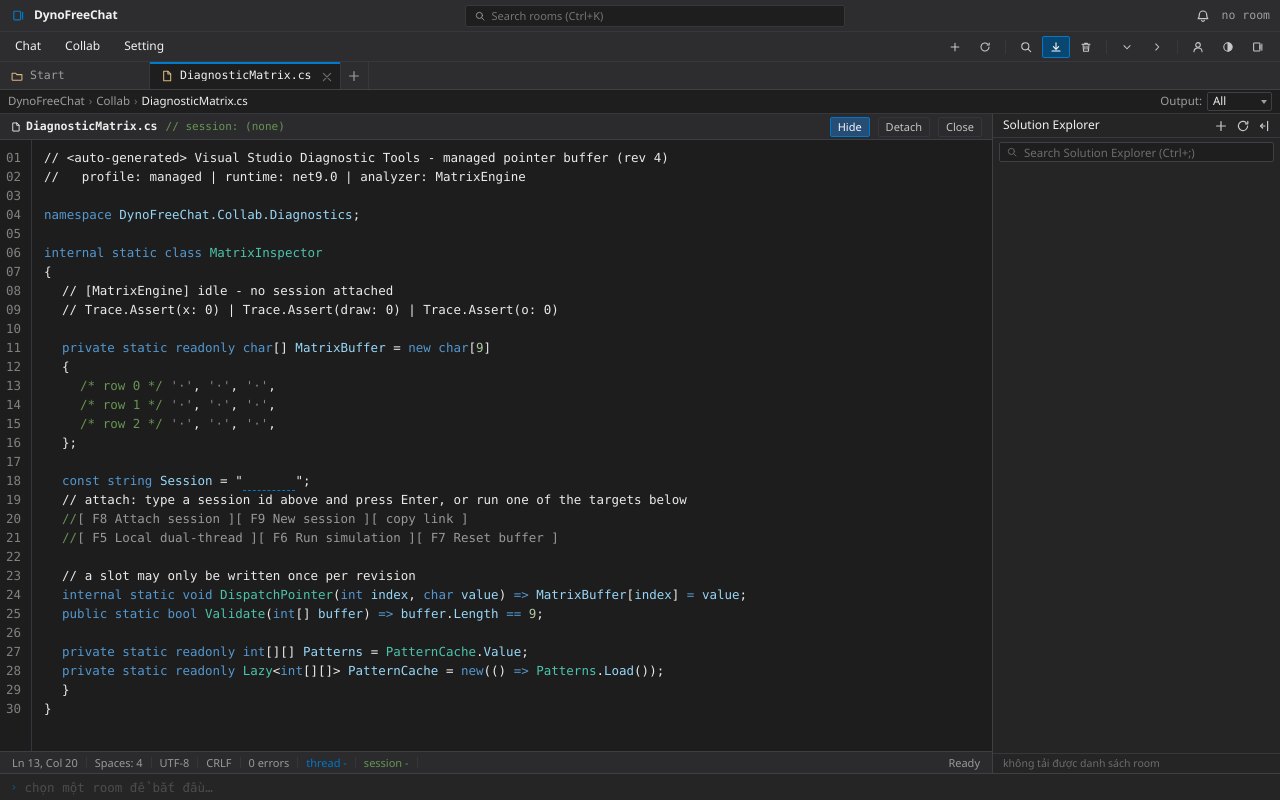
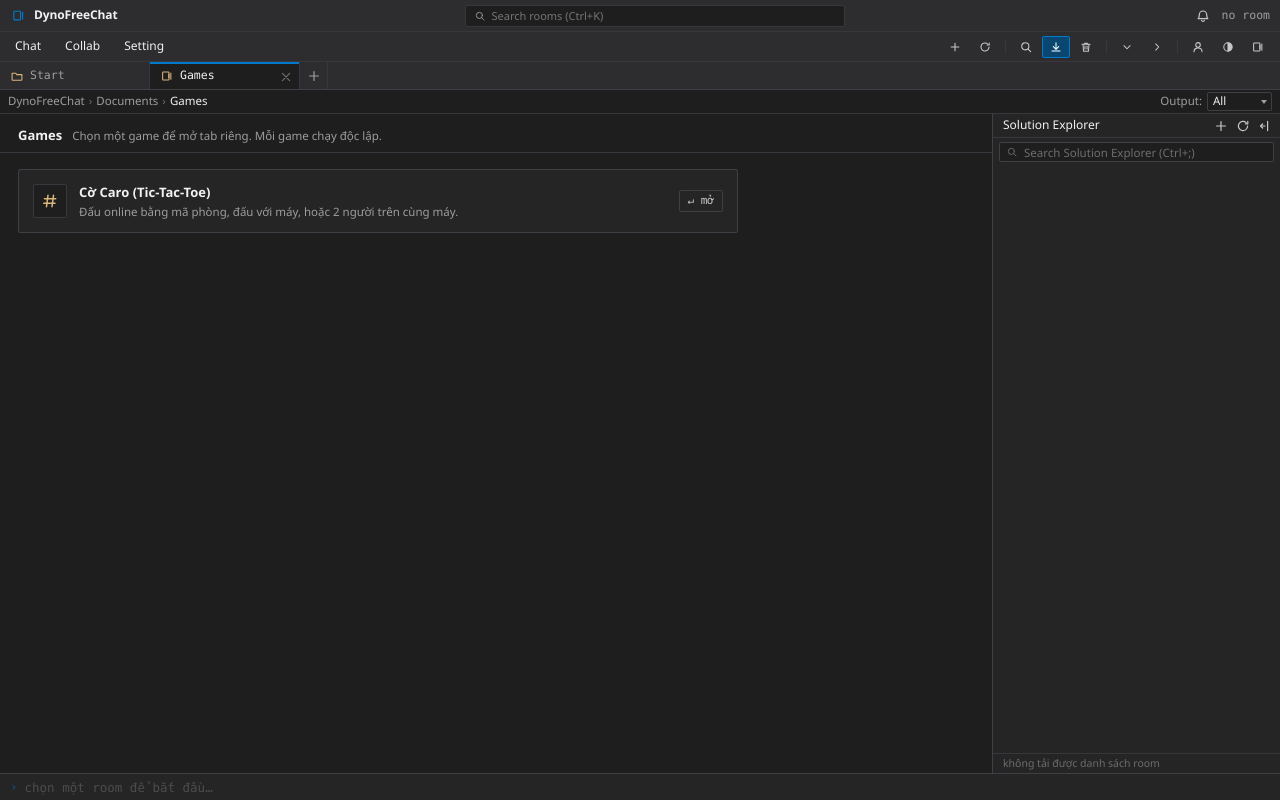
Before and after one commit to realkhoa/DynoFreeChat, a website built with Vite: page web/index.html in a window 1280 px wide. Both pictures are taken after a click on the button "Collab". Built offline with nearby package versions, Linux system fonts and the light colour scheme; no server answers.

Commit message:
feat(games): turn the Collab tab into a game launcher
The Collab entry used to jump straight into tic-tac-toe. It now opens a Games
document: one full-width entry per game with a clear title, a one-line description
of the modes and a shortcut hint, so what it opens is obvious and the hit target is
the whole row (720x64 at desktop width).

- features/games: GamesHubView renders the entries and reports the chosen game;
  adding a game is one entry in GAME_ENTRIES plus its open handler
- choosing a game opens that game's own tab (tic-tac-toe keeps its
  DiagnosticMatrix.cs document); returning to the Games tab restores the launcher
- breadcrumb follows the hub ("Documents > Games") like the other documents
- keyboard support: focus lands on the first entry when the tab activates, Enter or
  Space opens the focused entry
- unit tests for the hub plus a CDP check that the entry is large, titled and opens
  the game tab without any modal

```diff
--- a/web/index.html
+++ b/web/index.html
@@ -262,6 +262,17 @@
       </form>
     </dialog>
 
+    <!-- Collab launcher: one large entry per game; each opens its own tab -->
+    <section class="doc-panel games-panel" id="games-view" hidden>
+      <div class="doc-panel-head">
+        <span class="doc-panel-title">Games</span>
+        <span class="doc-panel-hint">Chọn một game để mở tab riêng. Mỗi game chạy độc lập.</span>
+      </div>
+      <div class="doc-panel-body">
+        <div class="games-list" id="games-list" role="list" aria-label="Danh sách game"></div>
+      </div>
+    </section>
+
     <!-- Chat Rooms document: the picker and the create form live in a tab -->
     <section class="doc-panel rooms-panel" id="rooms-view" hidden>
       <div class="doc-panel-head">
--- /dev/null
+++ b/web/src/features/games/games.css
@@ -0,0 +1,88 @@
+/* Games hub: one whole-row button per game, sized for easy clicking. */
+
+.games-panel .doc-panel-body {
+  padding: 16px 18px;
+}
+
+.games-list {
+  display: flex;
+  flex-direction: column;
+  gap: 8px;
+  max-width: 720px;
+}
+
+.game-card {
+  display: flex;
+  align-items: center;
+  gap: 12px;
+  width: 100%;
+  min-height: 64px;
+  padding: 12px 14px;
+  background: var(--panel);
+  border: 1px solid var(--border);
+  border-radius: var(--radius);
+  color: var(--fg);
+  font: inherit;
+  text-align: left;
+  cursor: pointer;
+  transition:
+    background 0.12s,
+    border-color 0.12s,
+    transform 0.08s;
+}
+
+.game-card:hover {
+  background: var(--hover-row);
+  border-color: var(--accent);
+}
+
+.game-card:active {
+  transform: scale(0.995);
+}
+
+.game-card:focus-visible {
+  outline: 1px solid var(--accent);
+  outline-offset: 1px;
+}
+
+.game-card-icon {
+  display: grid;
+  place-items: center;
+  width: 34px;
+  height: 34px;
+  flex: none;
+  background: var(--editor);
+  border: 1px solid var(--border-subtle);
+  border-radius: var(--radius);
+  color: var(--folder);
+}
+
+.game-card-body {
+  display: flex;
+  flex-direction: column;
+  gap: 2px;
+  min-width: 0;
+  flex: 1;
+}
+
+.game-card-title {
+  font-size: 13px;
+  font-weight: 600;
+  color: var(--fg);
+}
+
+.game-card-subtitle {
+  font-size: 11.5px;
+  color: var(--fg-dim);
+  line-height: 1.35;
+  white-space: normal;
+}
+
+.game-card-hint {
+  flex: none;
+  padding: 2px 8px;
+  border: 1px solid var(--border);
+  border-radius: var(--radius);
+  color: var(--fg-muted);
+  font: 11px/1.4 var(--font-mono);
+}
--- /dev/null
+++ b/web/src/features/games/hub-view.ts
@@ -0,0 +1,115 @@
+/**
+ * @file hub-view.ts
+ * @brief Games hub document: one large, clearly labelled entry per game.
+ * @details The Collab tab is a launcher, not a game: each entry is a whole-row button
+ * with a title, a one-line description and a hint, so it is obvious what it opens and
+ * easy to hit. Adding a game means adding one entry plus its open handler.
+ */
+
+import { icon, type IconName } from "@/shared/ui/icons";
+
+/** One game offered by the hub. */
+export interface GameEntry {
+  /** Stable id used by the open handler. */
+  id: string;
+  /** Human title, e.g. "Cờ Caro". */
+  title: string;
+  /** One line describing modes, e.g. "online, với máy, 2 người". */
+  subtitle: string;
+  /** Icon shown on the left. */
+  icon: IconName;
+  /** Keyboard shortcut hint shown on the right. */
+  shortcut: string;
+}
+
+/** Callbacks for the hub. */
+export interface GamesHubHandlers {
+  /**
+   * Opens a game.
+   * @param id Game id from {@link GameEntry}.
+   */
+  onOpen: (id: string) => void;
+}
+
+/**
+ * @brief Renders the game launcher list.
+ */
+export class GamesHubView {
+  private entries: GameEntry[] = [];
+
+  /**
+   * @brief Stores the list container and the open callback.
+   * @param list Container receiving one button per game.
+   * @param handlers Hub callbacks.
+   */
+  constructor(
+    private readonly list: HTMLElement,
+    private readonly handlers: GamesHubHandlers,
+  ) {}
+
+  /**
+   * @brief Renders the entries exactly once per call; safe to call again.
+   * @param entries Games to offer.
+   */
+  setGames(entries: GameEntry[]): void {
+    this.entries = entries;
+    const fragment = document.createDocumentFragment();
+
+    for (const entry of entries) {
+      const card = document.createElement("button");
+      card.type = "button";
+      card.className = "game-card";
+      card.dataset.gameId = entry.id;
+      card.setAttribute("aria-label", `${entry.title} — ${entry.subtitle}`);
+
+      const iconWrap = document.createElement("span");
+      iconWrap.className = "game-card-icon";
+      iconWrap.setAttribute("aria-hidden", "true");
+      iconWrap.append(icon(entry.icon, 20));
+
+      const body = document.createElement("span");
+      body.className = "game-card-body";
+
+      const title = document.createElement("span");
+      title.className = "game-card-title";
+      title.textContent = entry.title;
+
+      const subtitle = document.createElement("span");
+      subtitle.className = "game-card-subtitle";
+      subtitle.textContent = entry.subtitle;
+
+      body.append(title, subtitle);
+
+      const hint = document.createElement("span");
+      hint.className = "game-card-hint";
+      hint.textContent = entry.shortcut;
+
+      card.append(iconWrap, body, hint);
+      card.addEventListener("click", () => this.handlers.onOpen(entry.id));
+      card.addEventListener("keydown", (event) => {
+        if (event.key !== "Enter" && event.key !== " ") return;
+        event.preventDefault();
+        this.handlers.onOpen(entry.id);
+      });
+
+      fragment.append(card);
+    }
+
+    this.list.replaceChildren(fragment);
+  }
+
+  /**
+   * @brief Puts keyboard focus on the first game, for tab activation.
+   */
+  focusFirst(): void {
+    this.list.querySelector<HTMLButtonElement>(".game-card")?.focus();
+  }
+
+  /**
+   * @brief Currently offered games, for tests and diagnostics.
+   * @return Copy of the entry list.
+   */
+  get games(): GameEntry[] {
+    return [...this.entries];
+  }
+}
--- a/web/src/main.ts
+++ b/web/src/main.ts
@@ -45,6 +45,7 @@
 import { RoomsView } from "@/features/chat/components/rooms-view";
 import { SettingsView } from "@/features/settings/settings-view";
 import { DocTabs } from "@/shared/ui/doc-tabs";
+import { GamesHubView, type GameEntry } from "@/features/games/hub-view";
 import { Sidebar } from "@/features/chat/components/sidebar";
 import { StatusBar } from "@/shared/ui/statusbar";
 
@@ -118,6 +119,8 @@
 const dialogEl = byId<HTMLDialogElement>("room-dialog");
 const settingsViewEl = byId<HTMLElement>("settings-view");
 const roomsViewEl = byId<HTMLElement>("rooms-view");
+const gamesViewEl = byId<HTMLElement>("games-view");
+const gamesListEl = byId<HTMLElement>("games-list");
 const tabstripEl = byId<HTMLElement>("tabstrip");
 
 // ------------------------------------------------------------------ instances
@@ -235,6 +238,26 @@
     onChangeNick: (nick) => applyNickname(nick),
   },
 );
+
+/**
+ * @brief Every game the Collab hub offers. One entry = one function + one tab.
+ */
+const GAME_ENTRIES: GameEntry[] = [
+  {
+    id: "tictactoe",
+    title: "Cờ Caro (Tic-Tac-Toe)",
+    subtitle: "Đấu online bằng mã phòng, đấu với máy, hoặc 2 người trên cùng máy.",
+    icon: "hash",
+    shortcut: "↵ mở",
+  },
+];
+
+const gamesHub = new GamesHubView(gamesListEl, {
+  onOpen: (id) => {
+    if (id === "tictactoe") gameDialog.open();
+  },
+});
+gamesHub.setGames(GAME_ENTRIES);
 
 const docTabs = new DocTabs(tabstripEl, editorEl, tabNew, {
   onActivate: (_id, label) => showDocView(label),
@@ -649,6 +672,14 @@
   docTabs.open({ id: "rooms", label: "Chat Rooms", panel: roomsViewEl, icon: "hash" });
   roomsView.show(rooms, current?.slug ?? null);
   void refreshRooms().then(() => roomsView.updateRooms(rooms, current?.slug ?? null));
+}
+
+/**
+ * @brief Opens the Collab games hub document.
+ */
+function openGamesTab(): void {
+  docTabs.open({ id: "games", label: "Games", panel: gamesViewEl, icon: "solution" });
+  gamesHub.focusFirst();
 }
 
 /**
@@ -1172,7 +1203,7 @@
 
   document.getElementById("btn-hub-chat")?.addEventListener("click", () => openRoomsTab());
   // The collab entry point opens the document itself, never a game lobby.
-  document.getElementById("btn-hub-collab")?.addEventListener("click", () => gameDialog.open());
+  document.getElementById("btn-hub-collab")?.addEventListener("click", () => openGamesTab());
   document.getElementById("btn-hub-setting")?.addEventListener("click", () => {
     openSettingsTab();
   });
--- a/web/src/styles/index.css
+++ b/web/src/styles/index.css
@@ -14,6 +14,7 @@
 @import "../shared/styles/notifications.css";
 @import "../shared/styles/dock-compact.css";
 @import "../features/collab/collab.css";
+@import "../features/games/games.css";
 @import "../shared/ui/doc-panels.css";
 @import "../features/chat/chat.css";
 @import "./utilities.css";
```
Also changed, not shown: scripts/cdp/cdp-games-hub.mjs (added, +169 -0 lines), web/test/features/games/hub-view.spec.ts (added, +75 -0 lines).
